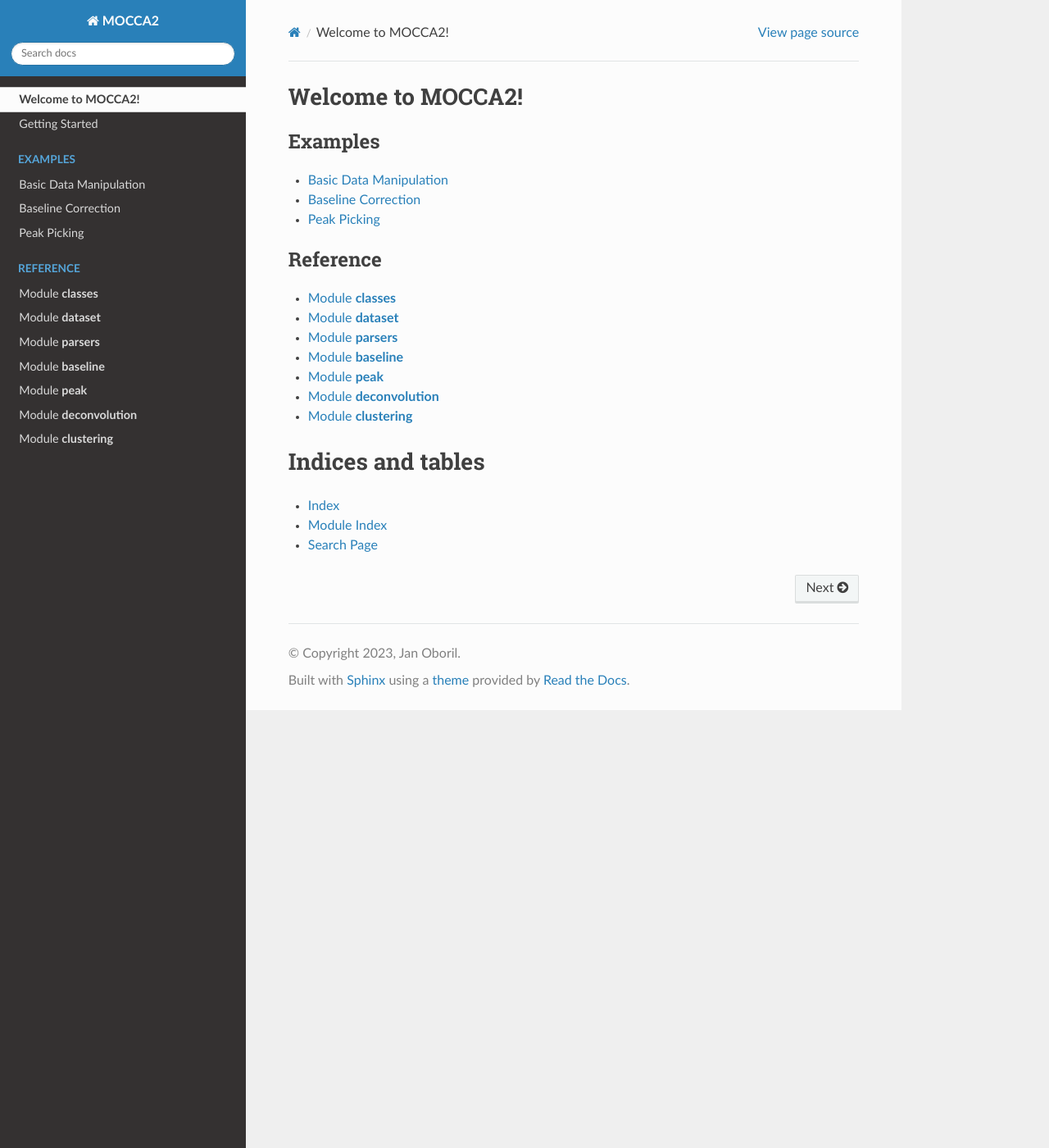
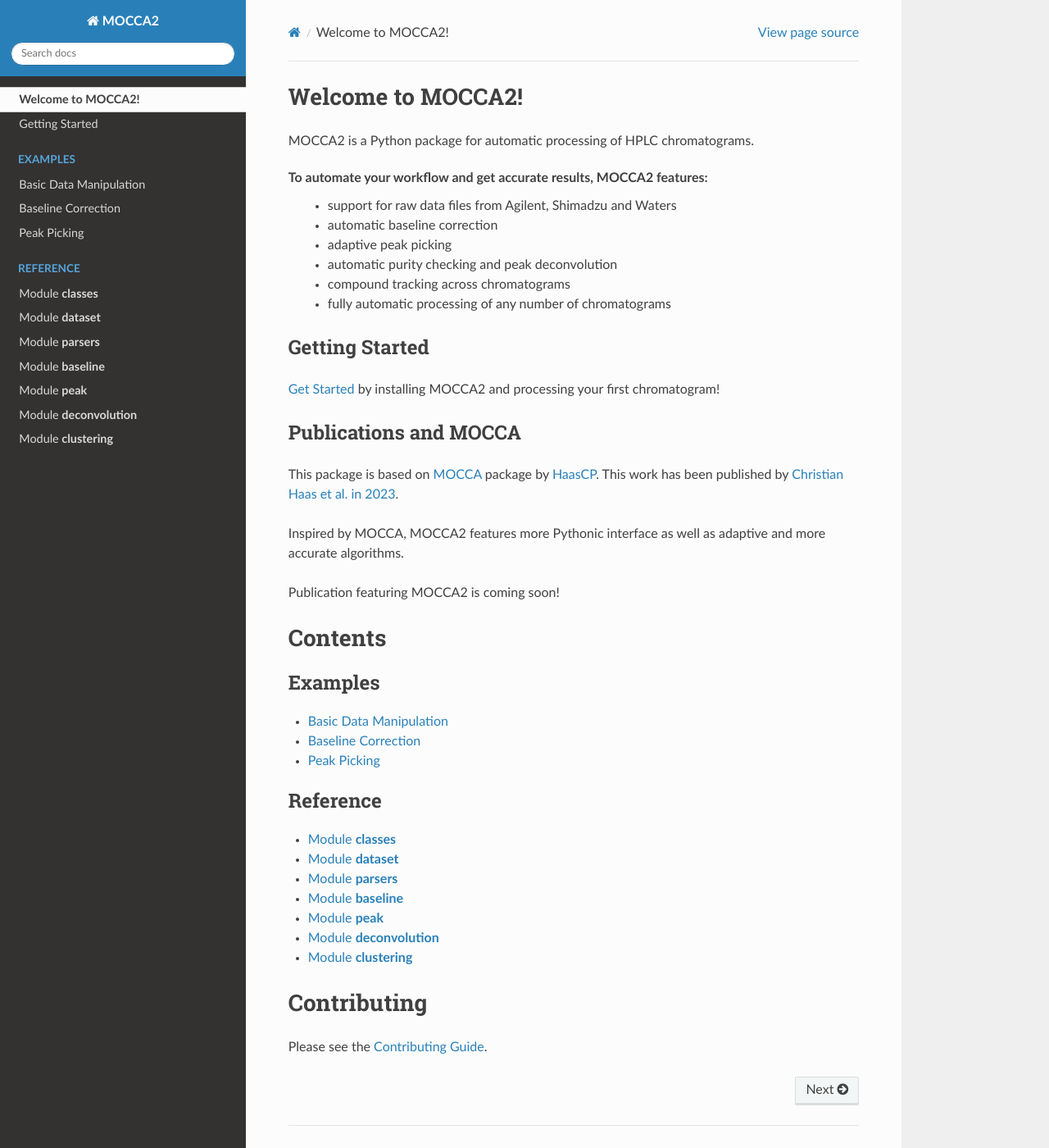
Before and after one commit to Bayer-Group/MOCCA, a Sphinx documentation site: the page built from docs/index.rst, in a window 1280 px wide and 1400 px high. Shown: the whole window at 82% size. Built offline with Sphinx 7.4.7 and the Read the Docs theme 2.0.0, drawn with Linux system fonts in a browser that asks for light colours; some of the changed text lies outside the part shown.

Commit message:
updating docs

```diff
--- a/docs/conf.py
+++ b/docs/conf.py
@@ -6,35 +6,36 @@
 # -- Project information -----------------------------------------------------
 # https://www.sphinx-doc.org/en/master/usage/configuration.html#project-information
 
-project = 'MOCCA2'
-copyright = '2023, Jan Oboril'
-author = 'Jan Oboril'
-release = '0.0.1'
+project = "MOCCA2"
+copyright = "2024, Jan Oboril"
+author = "Jan Oboril"
+release = "0.0.1"
 
 # -- General configuration ---------------------------------------------------
 # https://www.sphinx-doc.org/en/master/usage/configuration.html#general-configuration
 
 import os
 import sys
-sys.path.insert(0, os.path.abspath('../src'))
 
-extensions = ['sphinx.ext.autodoc', 'sphinx_rtd_theme']
+sys.path.insert(0, os.path.abspath("../src"))
 
-templates_path = ['_templates']
-exclude_patterns = ['_build', 'Thumbs.db', '.DS_Store']
+extensions = ["sphinx.ext.autodoc", "sphinx_rtd_theme"]
 
-autodoc_member_order = 'bysource'
+templates_path = ["_templates"]
+exclude_patterns = ["_build", "Thumbs.db", ".DS_Store"]
+
+autodoc_member_order = "bysource"
 
 # -- Options for HTML output -------------------------------------------------
 # https://www.sphinx-doc.org/en/master/usage/configuration.html#options-for-html-output
 
-html_theme = 'sphinx_rtd_theme'
-html_static_path = ['_static']
+html_theme = "sphinx_rtd_theme"
+html_static_path = ["_static"]
 
 html_theme_options = {
-    'collapse_navigation': True,
-    'sticky_navigation': True,
-    'navigation_depth': 2,
-    'includehidden': True,
-    'titles_only': False
+    "collapse_navigation": True,
+    "sticky_navigation": True,
+    "navigation_depth": 2,
+    "includehidden": True,
+    "titles_only": False,
 }
--- a/docs/index.rst
+++ b/docs/index.rst
@@ -1,5 +1,32 @@
 Welcome to MOCCA2!
 ==================
+
+MOCCA2 is a Python package for automatic processing of HPLC chromatograms.
+
+To automate your workflow and get accurate results, MOCCA2 features:
+ - support for raw data files from Agilent, Shimadzu and Waters
+ - automatic baseline correction
+ - adaptive peak picking
+ - automatic purity checking and peak deconvolution
+ - compound tracking across chromatograms
+ - fully automatic processing of any number of chromatograms
+
+Getting Started
+---------------
+
+`Get Started <installation.html>`_ by installing MOCCA2 and processing your first chromatogram!
+
+Publications and MOCCA
+----------------------
+
+This package is based on `MOCCA <https://github.com/HaasCP/mocca>`_ package by `HaasCP <https://github.com/HaasCP>`_. This work has been published by `Christian Haas et al. in 2023 <https://doi.org/10.1021/acscentsci.2c01042>`_.
+
+Inspired by MOCCA, MOCCA2 features more Pythonic interface as well as adaptive and more accurate algorithms.
+
+Publication featuring MOCCA2 is coming soon!
+
+Contents
+========
 
 .. toctree::
    :maxdepth: 1
@@ -30,9 +57,7 @@
    ref_deconvolution
    ref_clustering
 
-Indices and tables
-==================
+Contributing
+============
 
-* :ref:`genindex`
-* :ref:`modindex`
-* :ref:`search`
+Please see the `Contributing Guide <https://github.com/oboril/mocca/blob/main/CONTRIBUTING.md>`_.
```
Also changed, not shown: 1 other file.
